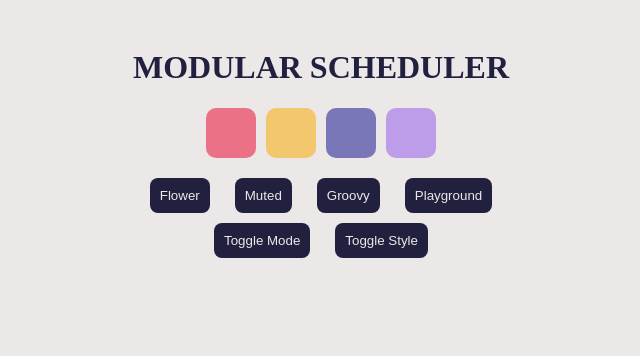
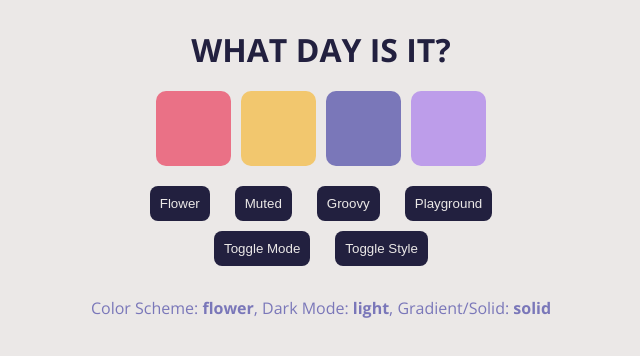
Before and after one commit to jaketreat/what-day-app, a React (Create React App) app: page / in a window 1280 px wide. Shown: the top 356 px of the page, without its empty margins (319-959 px from the left). Built offline with nearby package versions, Linux system fonts and the light colour scheme.

Commit message:
even more styling changes

```diff
--- a/src/App.css
+++ b/src/App.css
@@ -1,3 +1,12 @@
+body {
+  font-family: "Open Sans", sans-serif;
+  font-optical-sizing: auto;
+  font-weight: 300;
+  font-style: normal;
+  font-variation-settings:
+    "wdth" 100;
+}
+
 body.light-theme {
   background: white;
   color: black;
@@ -11,6 +20,7 @@ body.dark-theme {
 .header{
   text-align: center;
   text-transform: uppercase;
+  margin: 0 0 20px 0;
 }
 
 .colorSchemes {
@@ -30,3 +40,12 @@ body.dark-theme {
 button {
   padding: 10px;
 }
+
+button:hover {
+  cursor: pointer;
+}
+
+.identifiers {
+  text-align: center;
+  padding: 15px;
+}
--- a/src/App.js
+++ b/src/App.js
@@ -28,30 +28,32 @@ const buttonStyle = {
   borderRadius: '8px',
 };
 
-const headerStyle = isGradient
+const headerStyle = {
+  textAlign: "center",
+  width: "25%",
+  margin: "0 auto",
+  ...(isGradient
     ? {
-      textAlign: 'center',
         background: activeTheme.header,
         WebkitBackgroundClip: "text",
         WebkitTextFillColor: "transparent",
-      width: "40%",
-      margin: "auto",
       }
     : {
         color: activeTheme.header,
+      }),
 };
 
 
   return (
     <div style={{ padding: "20px" }}>
       <div className="header">
-        <h1 style={headerStyle}>Modular Scheduler</h1>
+        <h1 style={headerStyle}>WHAT DAY IS IT?</h1>
       </div>
       <div className="colorSchemes">
-        <div style={{ background: activeTheme.color1, height: "50px", width: "50px", borderRadius: "10px" }}></div>
-        <div style={{ background: activeTheme.color2, height: "50px", width: "50px", borderRadius: "10px" }}></div>
-        <div style={{ background: activeTheme.color3, height: "50px", width: "50px", borderRadius: "10px" }}></div>
-        <div style={{ background: activeTheme.color4, height: "50px", width: "50px", borderRadius: "10px" }}></div>
+        <div style={{ background: activeTheme.color1, height: "75px", width: "75px", borderRadius: "10px" }}></div>
+        <div style={{ background: activeTheme.color2, height: "75px", width: "75px", borderRadius: "10px" }}></div>
+        <div style={{ background: activeTheme.color3, height: "75px", width: "75px", borderRadius: "10px" }}></div>
+        <div style={{ background: activeTheme.color4, height: "75px", width: "75px", borderRadius: "10px" }}></div>
       </div>
       <div className="buttons">
         <button style={buttonStyle} onClick={() => setScheme("flower")}>Flower</button>
@@ -67,6 +69,9 @@ const headerStyle = isGradient
           Toggle Style
         </button>
       </div>
+      <div className="identifiers">
+          <p style={{ color: activeTheme.text }}>Color Scheme: <strong>{scheme}</strong>, Dark Mode: <strong>{mode}</strong>, Gradient/Solid: <strong>{style}</strong></p>
+      </div>
     </div>
   );
 }
--- a/src/components/Themes.js
+++ b/src/components/Themes.js
@@ -83,7 +83,7 @@ export const themes = {
       },
       gradient: {
         background: "#2a333c",
-        header: "linear-gradient(to right, #837d68, #8a9db1)",
+        header: "linear-gradient(to right, #ecc5c6, #8a9db1)",
         text: "#ebe8e7",
         color1: "linear-gradient(to bottom, #837d68, #8a9db1)",
         color2: "linear-gradient(to bottom, #8a9db1, #ecc5c6)",
--- a/src/index.css
+++ b/src/index.css
@@ -1,8 +1,11 @@
 body {
   margin: 0;
-  font-family: -apple-system, BlinkMacSystemFont, 'Segoe UI', 'Roboto', 'Oxygen',
-    'Ubuntu', 'Cantarell', 'Fira Sans', 'Droid Sans', 'Helvetica Neue',
-    sans-serif;
+  font-family: "Open Sans", sans-serif;
+  font-optical-sizing: auto;
+  font-weight: <weight>;
+  font-style: normal;
+  font-variation-settings:
+    "wdth" 100;
   -webkit-font-smoothing: antialiased;
   -moz-osx-font-smoothing: grayscale;
 }
```
Lines whose indentation alone changed are shown as unchanged.
